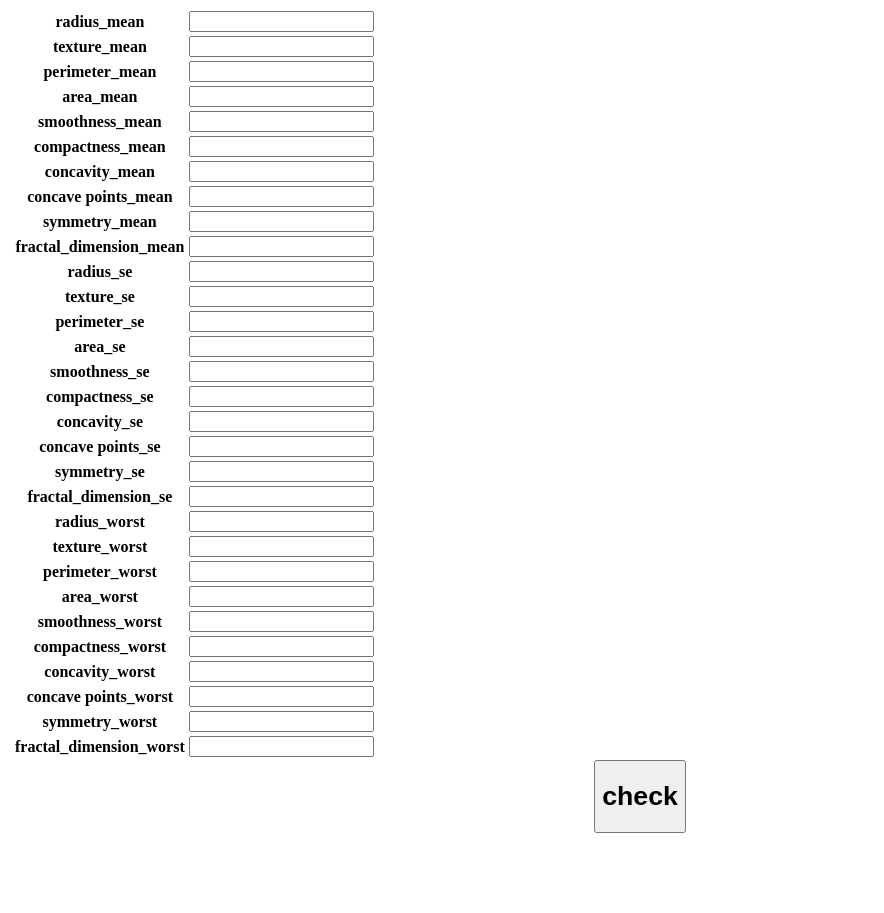
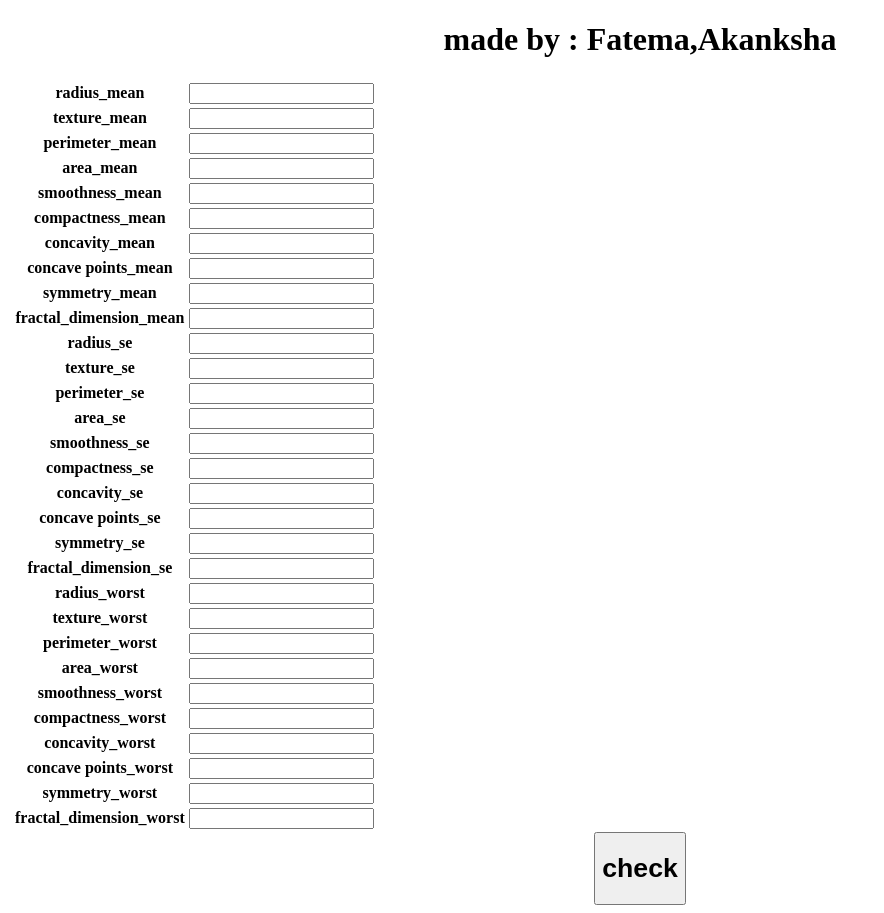
Before and after one commit to SomyKamble/breat_cancer, a Django app: page / in a window 1280 px wide. Shown: the whole page, without its empty margins (0-884 px from the left). Before the commit the page ends 833 px from the top, so only its background shows below. Run offline with Django 3.2, Linux system fonts and the light colour scheme; parts of the project's set-up code (start-up, migrations or seed data) failed here and were passed over.

Commit message:
intiail commint

```diff
--- a/project/templates/forms.html
+++ b/project/templates/forms.html
@@ -5,6 +5,9 @@
     <title>Title</title>
 </head>
 <body>
+<center>
+<h1>made by : Fatema,Akanksha</h1></center>
+
 <table>
 
     <form action="predict" method="post">
--- a/project/templates/result.html
+++ b/project/templates/result.html
@@ -5,7 +5,6 @@
     <title>Title</title>
 </head>
 <body>
-<h1>made by : Fatema,Akanksha</h1>
 <table>
 
 
```
